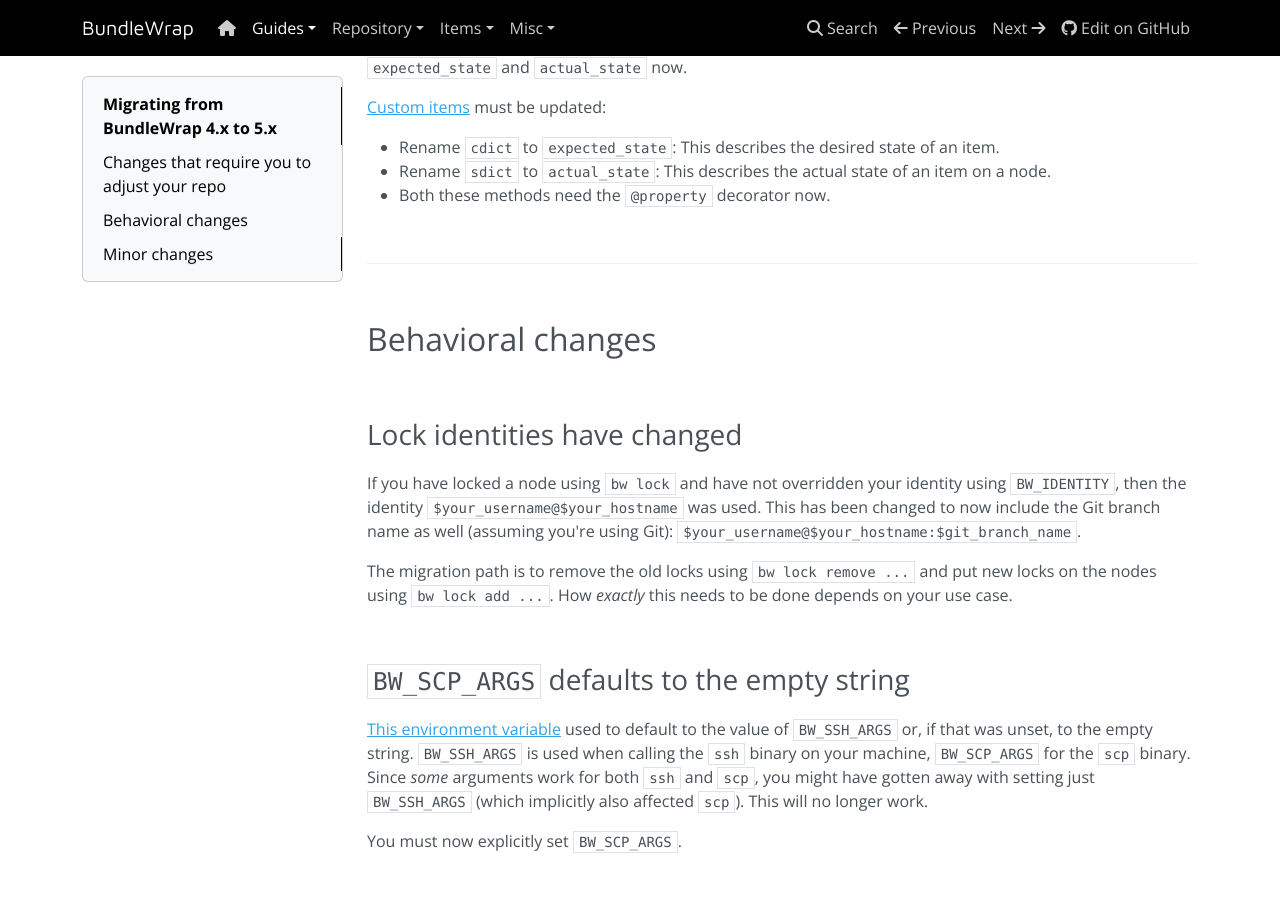
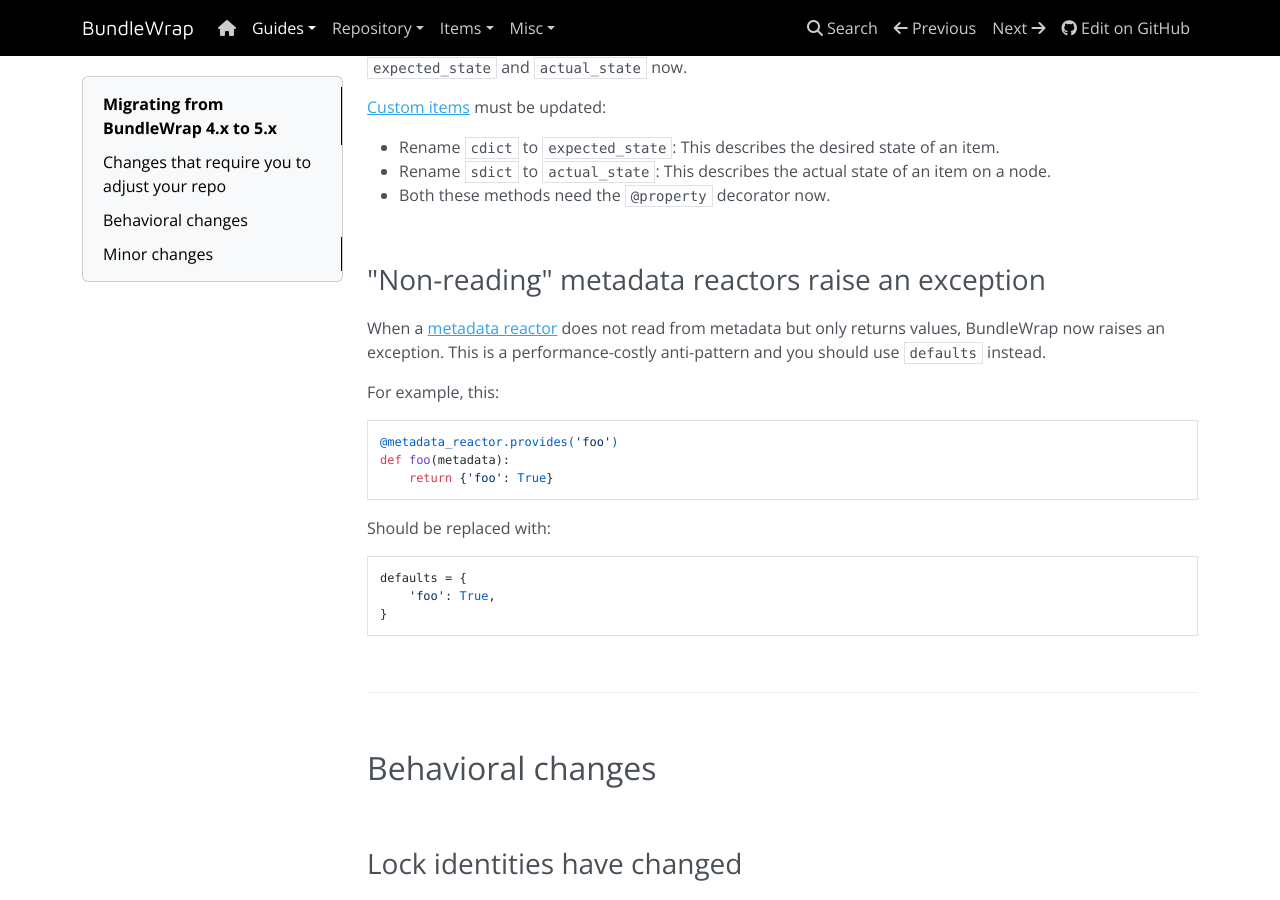
Before and after one commit to bundlewrap/bundlewrap, an MkDocs documentation site: the page built from docs/content/guide/migrate_45.md, in a window 1280 px wide and 900 px high, scrolled down 4518 px. Built offline with MkDocs 1.6.1, drawn with Linux system fonts in a browser that asks for light colours; nearby versions of some CDN libraries.

Commit message:
CHANGELOG/migrate_45: Non-reading reactors raise exception

````diff
--- a/docs/content/guide/migrate_45.md
+++ b/docs/content/guide/migrate_45.md
@@ -208,6 +208,28 @@
 
 <br>
 
+### "Non-reading" metadata reactors raise an exception
+
+When a [metadata reactor](../repo/metadata.py.md#reactors) does not read from metadata but only returns values, BundleWrap now raises an exception. This is a performance-costly anti-pattern and you should use `defaults` instead.
+
+For example, this:
+
+```python
+@metadata_reactor.provides('foo')
+def foo(metadata):
+    return {'foo': True}
+```
+
+Should be replaced with:
+
+```python
+defaults = {
+    'foo': True,
+}
+```
+
+<br>
+
 <hr>
 
 <br>
````
Also changed, not shown: CHANGELOG.md.
